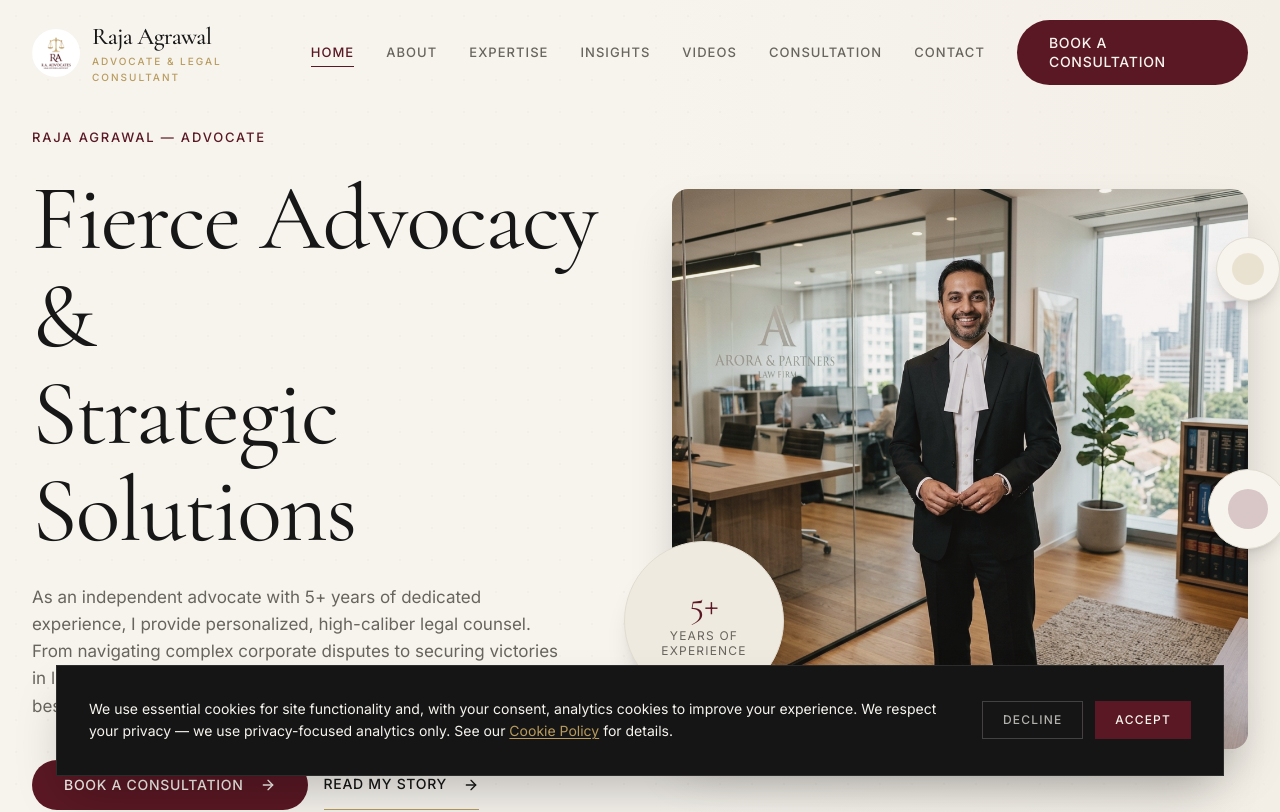
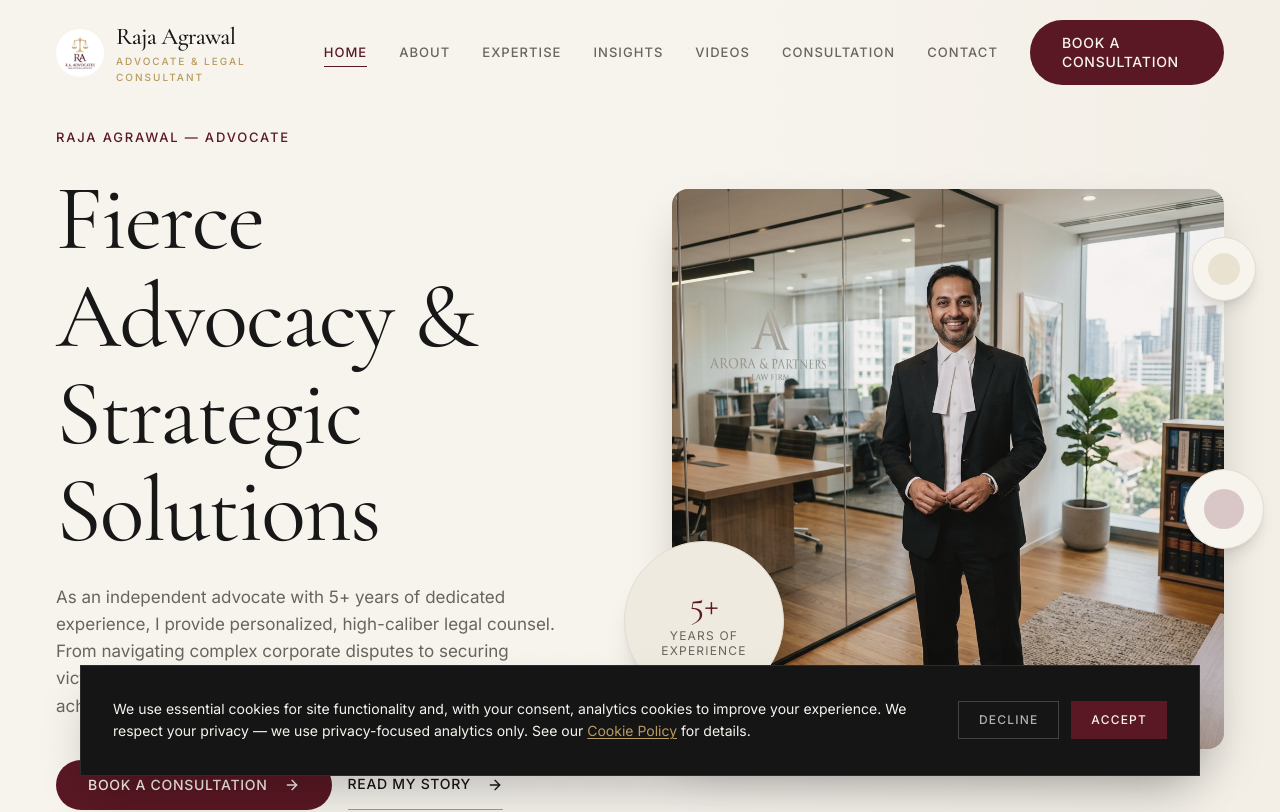
Before and after one commit to Rahul2749/LawyerWebsite, a Next.js app: page / in a window 1280 px wide. Shown: the top 812 px of the page. Built offline with nearby package versions, Linux system fonts and the light colour scheme.

Commit message:
Increase global container padding slightly

```diff
--- a/src/app/globals.css
+++ b/src/app/globals.css
@@ -61,7 +61,7 @@
 
   /* Spacing / Layout */
   --container-max: 1536px;
-  --container-padding: clamp(1rem, 3vw, 2rem);
+  --container-padding: clamp(1.5rem, 5vw, 3.5rem);
   --section-gap: clamp(4.5rem, 8vw, 8rem);
   --nav-height: 5rem;
 }
```
